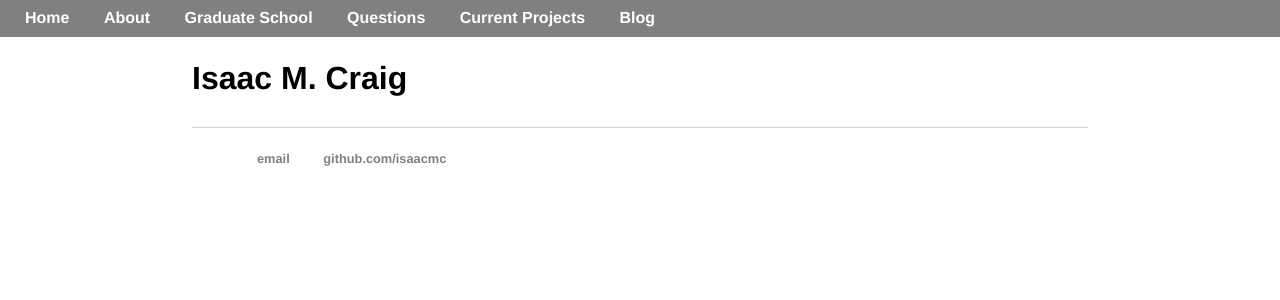
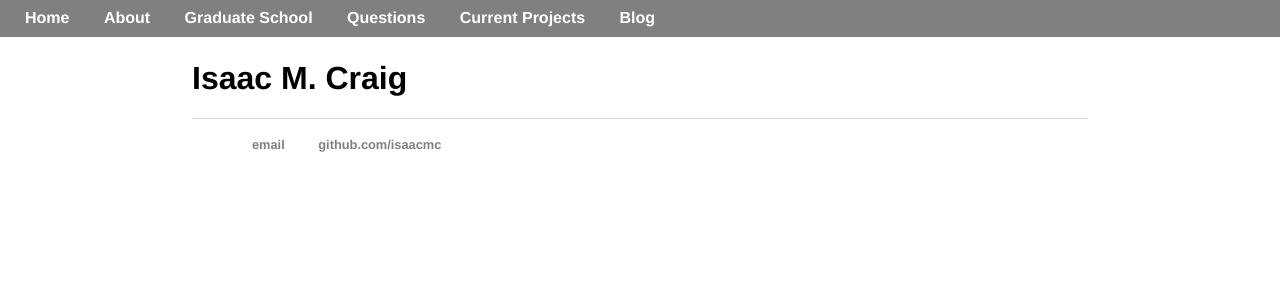
Before and after one commit to isundberg/isaacmc.github.io, a Jekyll site: the page built from index.html, in a window 1280 px wide. Shown: the top 300 px of the page. Built offline with Jekyll 4.4.1, drawn with Linux system fonts in a browser that asks for light colours.

Commit message:
Update main.css

```diff
--- a/css/main.css
+++ b/css/main.css
@@ -56,8 +56,8 @@ p {
 footer {
     border-top: 1px solid #d5d5d5;
     font-size: .8em;
-    padding: 10px;
-    margin-top: 30px;
+    padding: 5px;
+    margin-top: 20px;
 }
 
 ul.posts {
```
